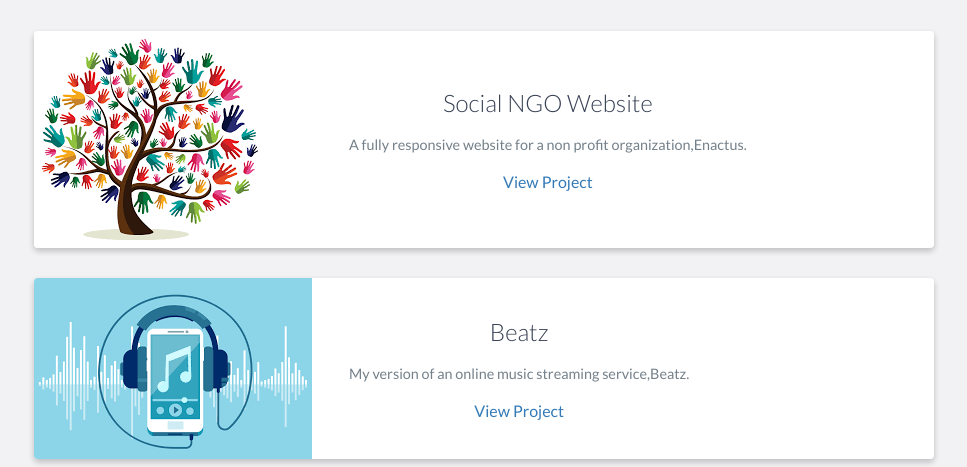
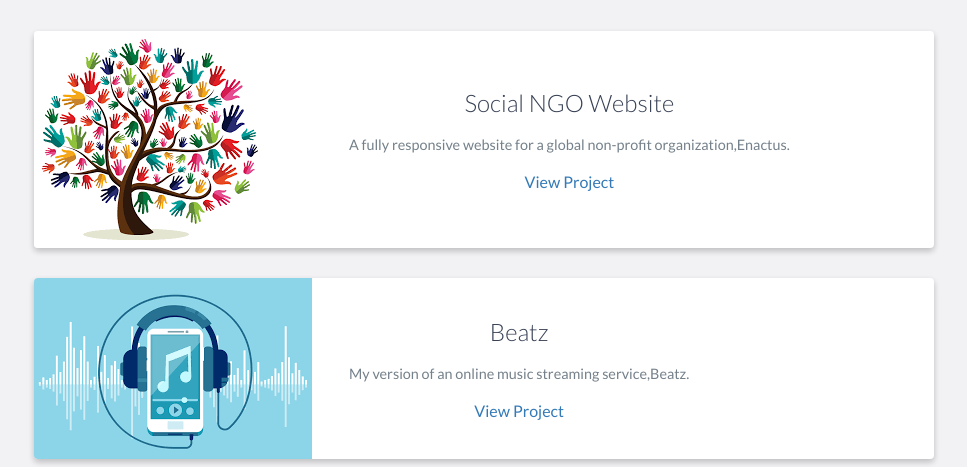
Before and after one commit to dishanp/MyPortfolio_, a website: page index.html in a window 1280 px wide. Shown: the part 3120-3587 px from the top of the page, without its empty margins (156-1123 px from the left). Drawn offline with nearby package versions, Linux system fonts and the light colour scheme.

Commit message:
Update index.html

```diff
--- a/index.html
+++ b/index.html
@@ -181,7 +181,7 @@
                     <div class="project-info">
                         <h3>Social NGO Website</h3>
                         <p>
-                            A fully responsive website for a non profit organization,Enactus.
+                            A fully responsive website for a global non-profit organization,Enactus.
                         </p>
                         <a href="https://enactusindia.com/">View Project</a>
                     </div>
```
